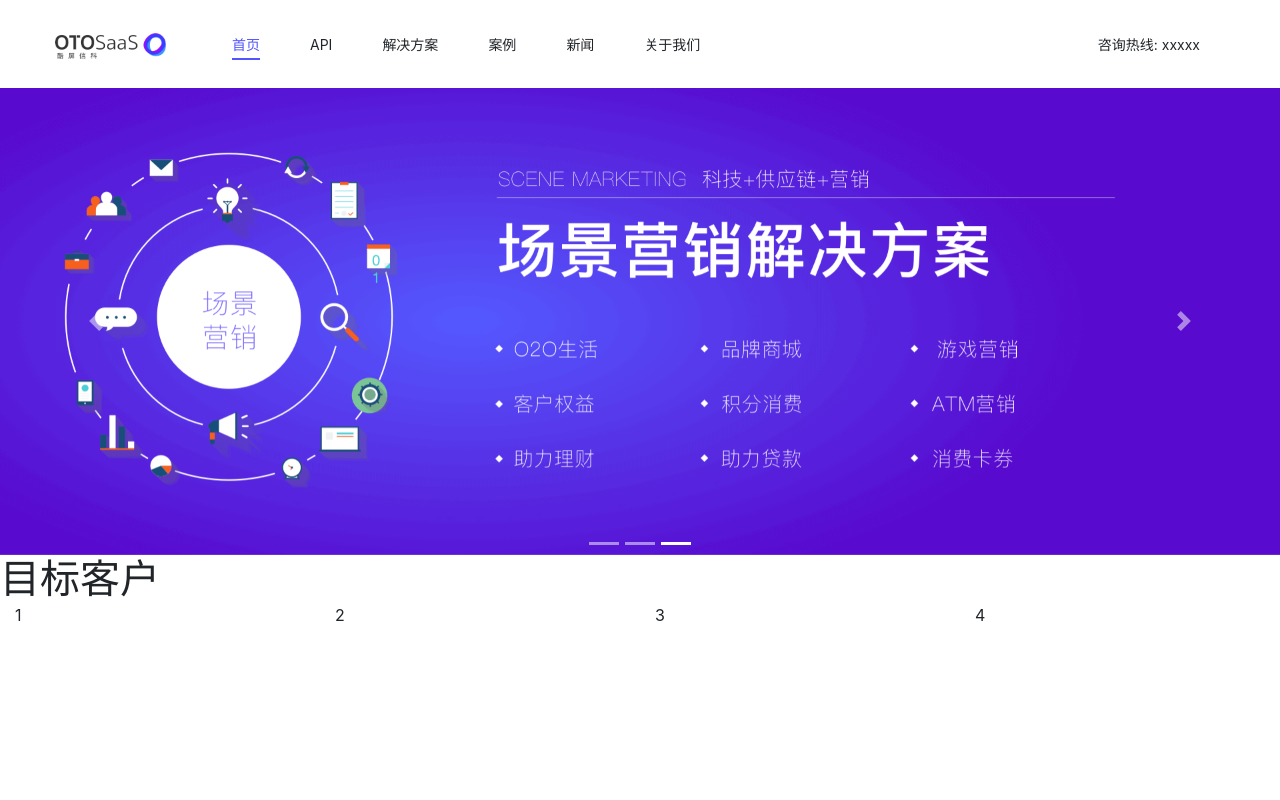
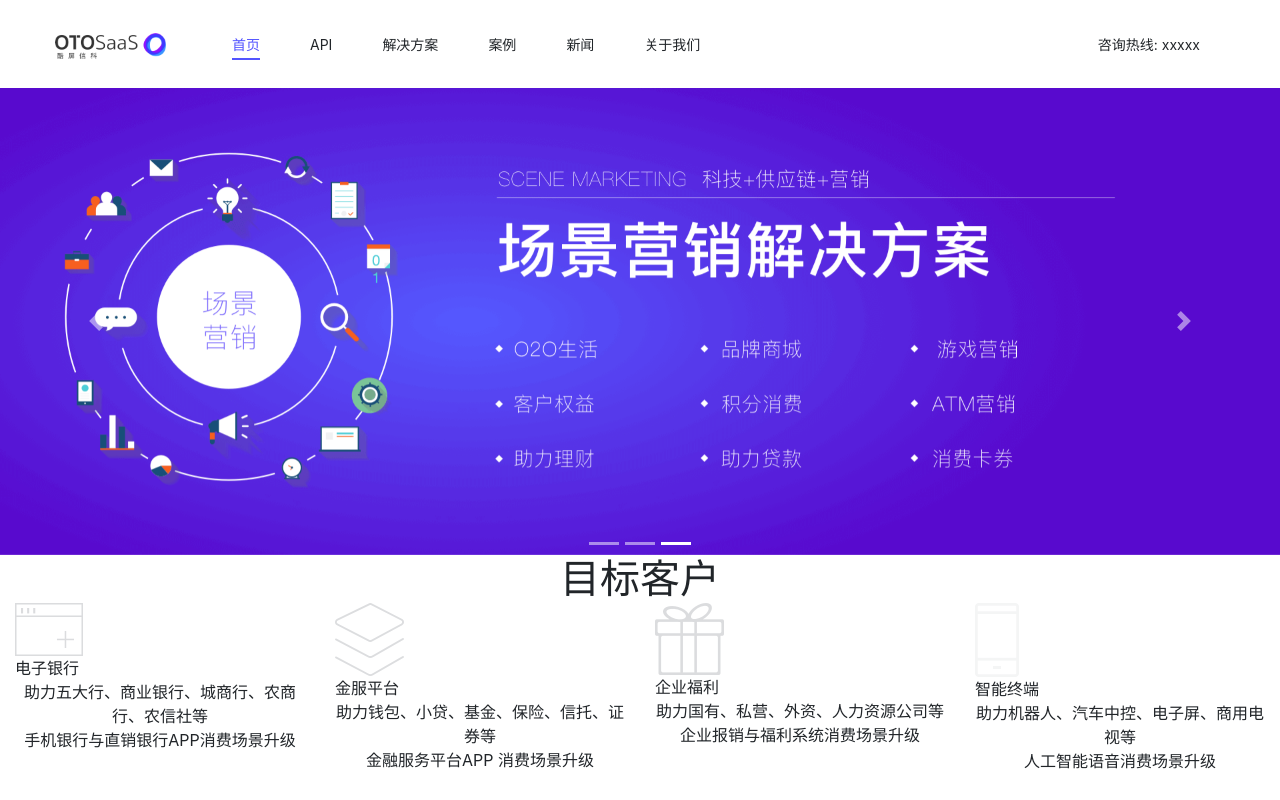
Before and after one commit to noharass/OTOSaaS-Page-Clone, a plain HTML site: page index.html in a window 1280 px wide. Drawn offline with Linux system fonts and the light colour scheme.

Commit message:
完成项目

```diff
--- a/index.html
+++ b/index.html
@@ -8,6 +8,7 @@
   <link rel="stylesheet" href="./css/reset.css">
   <link rel="stylesheet" href="./css/common.css">
   <link rel="stylesheet" href="./css/navbar.css">
+  <link rel="stylesheet" href="./css/target-customer.css">
 </head>
 <body>
 
@@ -88,13 +89,42 @@
 
   <!-- 3. 目标客户 -->
    <div class="target-customer">
-    <h1 class="title">目标客户</h1>
+    <!-- 小屏不可见 -->
+    <h1 class="title text-center d-none d-md-block">目标客户</h1>
     <div class="container-fluid">
       <div class="row">
-        <div class="col item">1</div>
-        <div class="col item">2</div>
-        <div class="col item">3</div>
-        <div class="col item">4</div>
+        <div class="col-md-6 col-xl-3 item">
+          <img class="d-none d-md-block" src="./img/target-1.png" alt="">
+          <div class="sub-title">电子银行</div>
+          <div class="desc text-center">
+            <p>助力五大行、商业银行、城商行、农商行、农信社等</p>
+            <p>手机银行与直销银行APP消费场景升级</p>
+          </div>
+        </div>
+        <div class="col-md-6 col-xl-3 item">
+          <img class="d-none d-md-block"  src="./img/target-2.png" alt="">
+          <div class="sub-title">金服平台</div>
+          <div class="desc text-center">
+            <p>助力钱包、小贷、基金、保险、信托、证券等</p>
+            <p>金融服务平台APP 消费场景升级</p>
+          </div>
+        </div>
+        <div class="col-md-6 col-xl-3 item">
+          <img class="d-none d-md-block"  src="./img/target-3.png" alt="">
+          <div class="sub-title">企业福利</div>
+          <div class="desc text-center">
+            <p>助力国有、私营、外资、人力资源公司等</p>
+            <p>企业报销与福利系统消费场景升级</p>
+          </div>
+        </div>
+        <div class="col-md-6 col-xl-3 item">
+          <img class="d-none d-md-block"  src="./img/target-4.png" alt="">
+          <div class="sub-title">智能终端</div>
+          <div class="desc text-center">
+            <p>助力机器人、汽车中控、电子屏、商用电视等</p>
+            <p>人工智能语音消费场景升级</p>
+          </div>
+        </div>
       </div>
     </div>
    </div>
```
